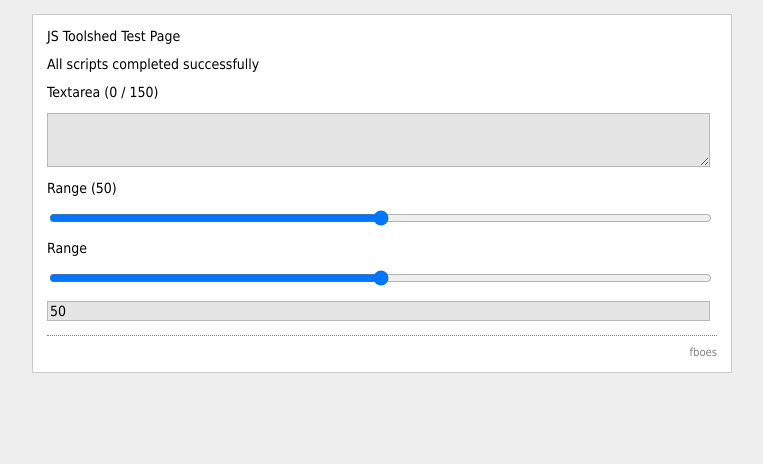
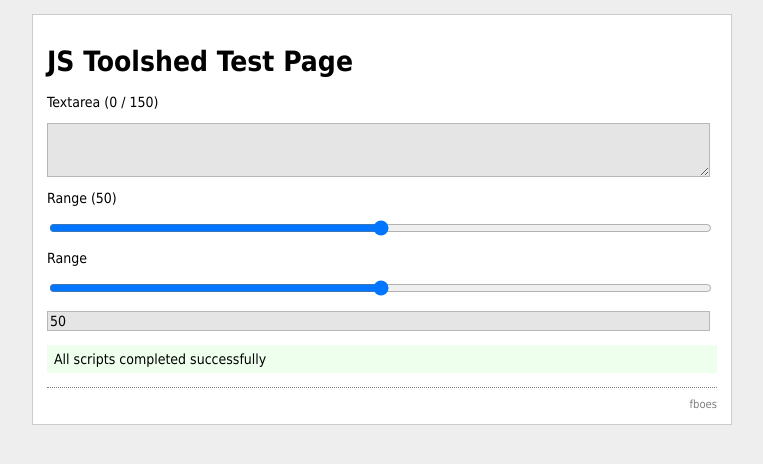
Before and after one commit to fboes/js-toolshed, a website: page test/index.html in a window 1280 px wide. Shown: the whole page, without its empty margins (258-1021 px from the left). Drawn offline with nearby package versions, Linux system fonts and the light colour scheme; files that its build step writes are made by us from their sources.

Commit message:
Improved testing, adding Element.setHTML()

```diff
--- a/src/js-toolshed.js
+++ b/src/js-toolshed.js
@@ -166,6 +166,12 @@ Element.prototype.toggleClassName = function (className) {
 	}
 };
 
+Element.prototype.setHTML = function (html) {
+	'use strict';
+	this.innerHTML = html;
+	return this;
+};
+
 /**
  * Run function with all Nodes contained in a NodeList.
  * @param  {Function} fn  function(currentNode,index,NodeList){}, `this` being currentNode
--- a/test/index.html
+++ b/test/index.html
@@ -10,19 +10,19 @@
 		label,textarea,input {display:block;width:99%;margin-bottom:1em;font-size:1em;font-family:inherit;}
 		textarea,input {background:rgba(0,0,0,0.1);border:1px solid rgba(0,0,0,0.2);}
 		p {margin-bottom:1em;}
+		#message {transition:all 0.5s ease;padding:0.5em;background:#fee;}
 		#main {transition:all 0.5s ease;background:transparent;}
-		#main.secondary {background:#efe;}
+		#main.secondary, #message.success {background:#efe;}
 		#footer {font-size:0.8em;margin-top:1em;padding-top:1em;border-top:1px dotted;color:rgba(0,0,0,0.5);text-align:right;}
 	</style>
 </head>
 <body>
 	<div id="container">
 		<div id="banner" class="header">
-			<header role="banner">JS Toolshed Test Page</header>
+			<header role="banner"><h1>JS Toolshed Test Page</h1></header>
 		</div>
 		<div id="main" class="main">
 			<main role="main">
-				<p id="message"></p>
 				<form>
 					<div>
 						<label for="textarea">Textarea (<output for="textarea"></output>)</label>
@@ -38,6 +38,7 @@
 						<input for="range-2" id="range-2-output" name="range-2-output" type="number" max="100" min="0" step="1" value="50" />
 					</div>
 				</form>
+				<p id="message">An error occured</p>
 			</main>
 		</div>
 		<div id="footer" class="footer">
@@ -107,7 +108,7 @@
 			console.log(a,b);
 		});
 
-		document.getElementById('message').innerHTML = 'All scripts completed successfully';
+		document.getElementById('message').setHTML('All scripts completed successfully').addClassName('success');
 	});
 	/*]]>*/</script>
 </body>
```
Also changed, not shown: build/js-toolshed.js.
